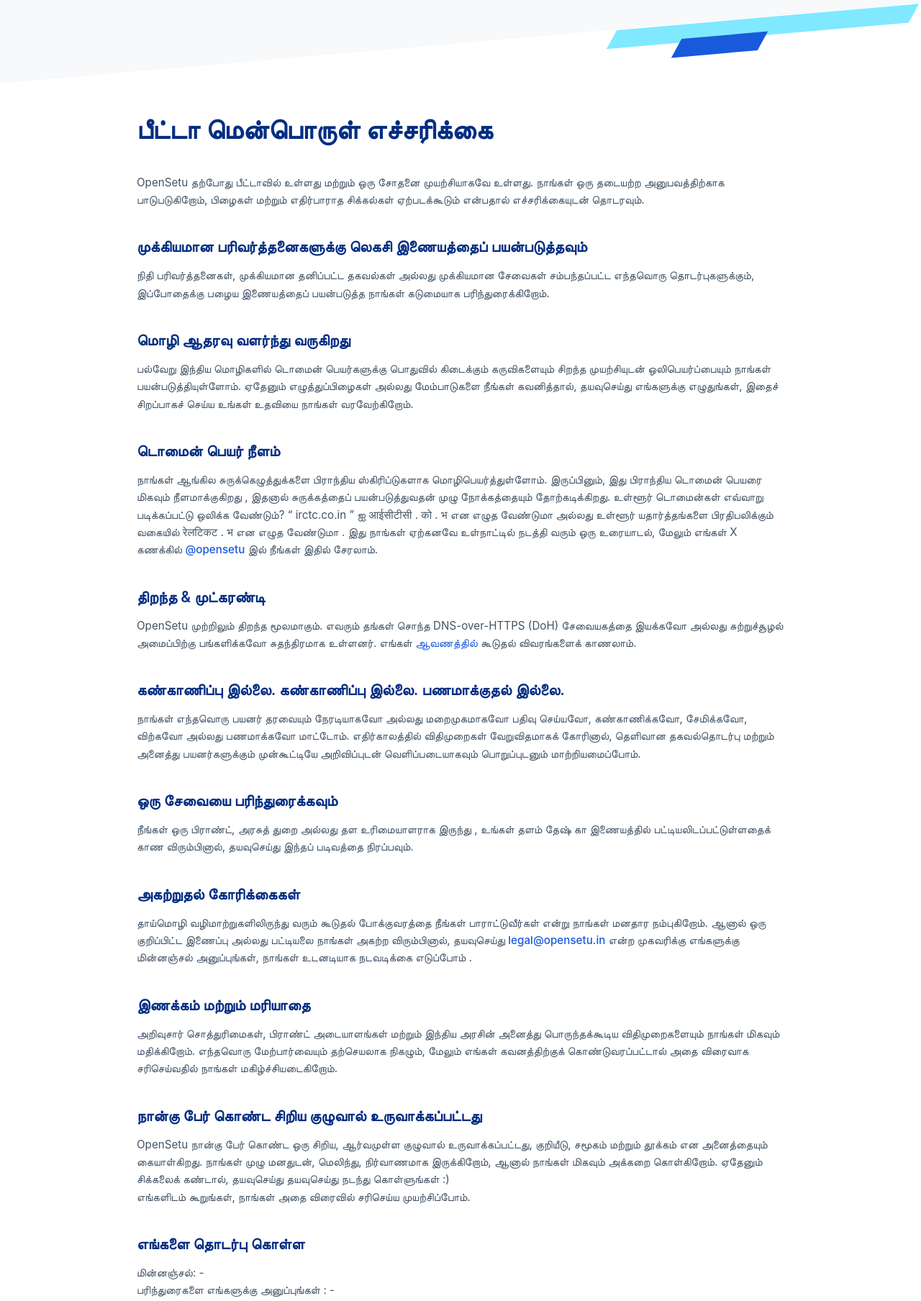
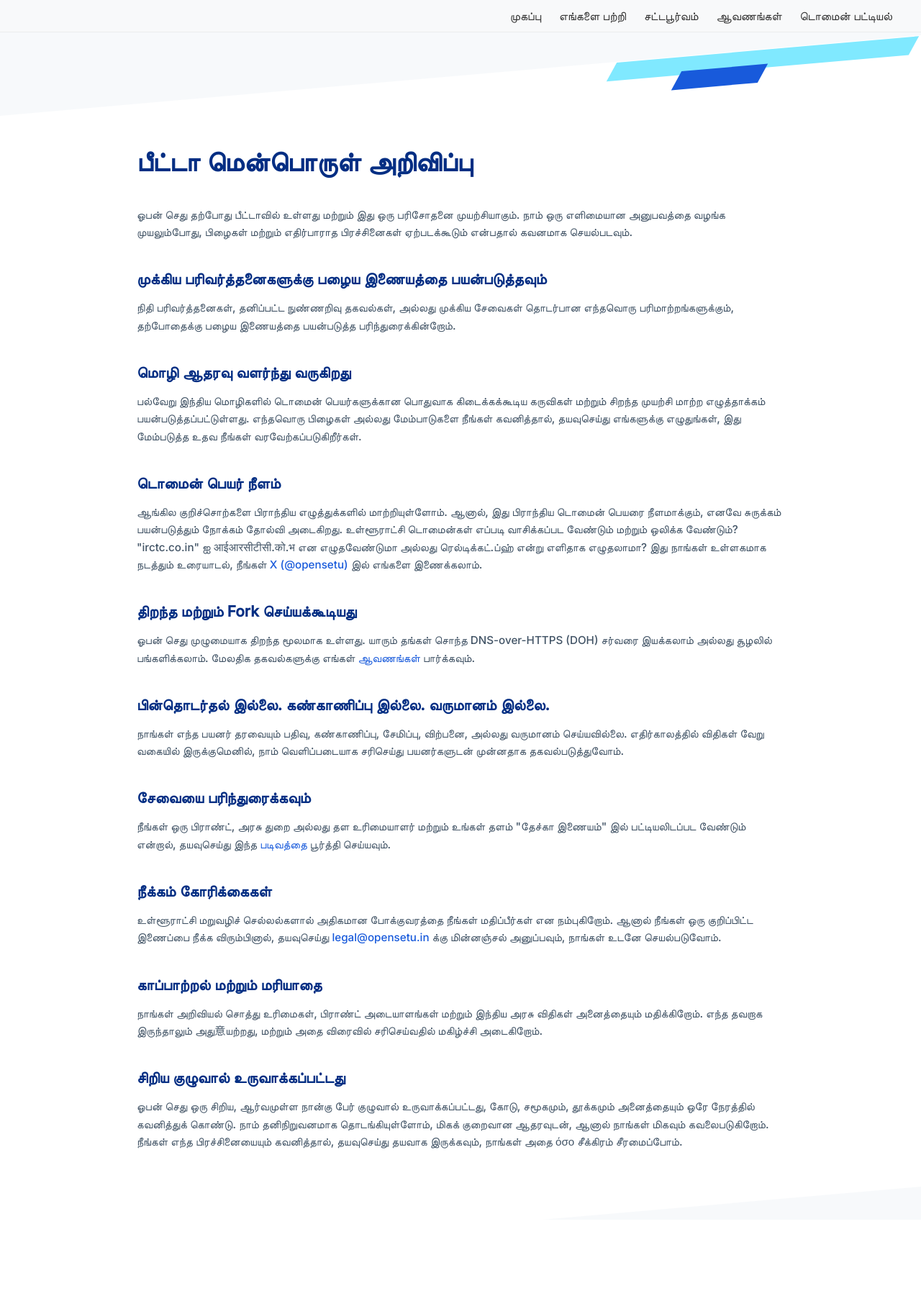
Before and after one commit to KritiShrivastava21/OpensetuTamil, a plain HTML site: page beta.html in a window 1280 px wide. Shown: the whole page at 72% size. After the commit the page ends 1695 px from the top, so only its background shows below. Drawn offline with Linux system fonts and the light colour scheme.

Commit message:
Update beta.html

```diff
--- a/beta.html
+++ b/beta.html
@@ -1,9 +1,128 @@
 <!DOCTYPE html>
-<html lang="ta">
+<html lang="en">
 <head>
   <meta charset="UTF-8" />
   <meta name="viewport" content="width=device-width, initial-scale=1.0"/>
-  <title>OpenSetu பீட்டா மென்பொருள் எச்சரிக்கை</title>
+  <title>OpenSetu Beta Software Alert</title>
+
+    <link href="https://fonts.googleapis.com/css2?family=Inter:wght@500&display=swap" rel="stylesheet">
+  <link rel="stylesheet" href="https://cdnjs.cloudflare.com/ajax/libs/font-awesome/6.6.0/css/all.min.css">
+
+
+    <style>
+    /* Menu bar styling */
+    .top-menu {
+      display: flex;
+      justify-content: flex-end;
+      align-items: center;
+      background: #f8f9fa;
+      padding: 12px 40px;
+      border-bottom: 1px solid rgba(0,0,0,0.05);
+      position: sticky;
+      top: 0;
+      z-index: 1000;
+    }
+    .top-menu a {
+      font-family: 'Inter', sans-serif;
+      color: #333;
+      text-decoration: none;
+      margin-left: 25px;
+      font-weight: 500;
+      transition: color 0.2s ease;
+    }
+    .top-menu a:hover {
+      color: #007BFF;
+    }
+
+    /* Hamburger button */
+    .menu-toggle {
+      display: none;
+      font-size: 1.5em;
+      background: none;
+      border: none;
+      cursor: pointer;
+      color: #333;
+    }
+
+    /* Side menu */
+    .side-menu {
+      height: 100%;
+      width: 0;
+      position: fixed;
+      top: 0;
+      right: 0;
+      background-color: #f8f9fa;
+      overflow-x: hidden;
+      transition: 0.3s;
+      padding-top: 60px;
+      z-index: 2000;
+    }
+    .side-menu a {
+      display: block;
+      padding: 10px 20px;
+      color: #333;
+      text-decoration: none;
+      font-family: 'Inter', sans-serif;
+      font-weight: 500;
+    }
+    .side-menu a:hover {
+      color: #007BFF;
+    }
+    .side-menu .close-btn {
+      position: absolute;
+      top: 15px;
+      right: 20px;
+      font-size: 2em;
+      text-decoration: none;
+      color: #333;
+    }
+
+    /* Responsive rules */
+    @media (max-width: 768px) {
+      .top-menu a {
+        display: none;
+      }
+      .menu-toggle {
+        display: block;
+        margin-left: auto;
+      }
+    }
+  </style>
+</head>
+<body class="page">
+
+ <!-- Top Menu -->
+<nav class="top-menu">
+  <a href="index.html">முகப்பு</a>
+  <a href="about.html">எங்களை பற்றி</a>
+  <a href="beta.html">சட்டபூர்வம்</a>
+  <a href="documentation.html">ஆவணங்கள்</a>
+  <a href="domain.html">டொமைன் பட்டியல்</a>
+  <button class="menu-toggle" onclick="openMenu()"><i class="fas fa-bars"></i></button>
+</nav>
+
+<!-- Side Menu -->
+<div id="sideMenu" class="side-menu">
+  <a href="javascript:void(0)" class="close-btn" onclick="closeMenu()">&times;</a>
+  <a href="index.html">முகப்பு</a>
+  <a href="about.html">எங்களை பற்றி</a>
+  <a href="beta.html">சட்டபூர்வம்</a>
+  <a href="documentation.html">ஆவணங்கள்</a>
+  <a href="domain.html">டொமைன் பட்டியல்</a>
+</div>
+
+
+  <script>
+function openMenu() {
+  document.getElementById("sideMenu").style.width = "250px"; // Adjust width as needed
+}
+
+function closeMenu() {
+  document.getElementById("sideMenu").style.width = "0";
+}
+</script>
+
+
   <style>
     body {
       margin: 0;
@@ -20,7 +139,7 @@
       position: absolute;
       top: 60px;
       width: 100%;
-      height: 2060px;
+      height: 1600px;
       background: white;
       transform: skewY(-5deg);
       z-index: 0;
@@ -116,64 +235,59 @@
     </div>
 
    <section class="section">
-      <h1>பீட்டா மென்பொருள் எச்சரிக்கை</h1>
+  <h1>பீட்டா மென்பொருள் அறிவிப்பு</h1>
 
   <p>
-        OpenSetu தற்போது பீட்டாவில் உள்ளது மற்றும் ஒரு சோதனை முயற்சியாகவே உள்ளது. நாங்கள் ஒரு தடையற்ற அனுபவத்திற்காக பாடுபடுகிறோம், பிழைகள் மற்றும் எதிர்பாராத சிக்கல்கள் ஏற்படக்கூடும் என்பதால் எச்சரிக்கையுடன் தொடரவும்.
+    ஓபன் செது தற்போது பீட்டாவில் உள்ளது மற்றும் இது ஒரு பரிசோதனை முயற்சியாகும். நாம் ஒரு எளிமையான அனுபவத்தை வழங்க முயலும்போது, பிழைகள் மற்றும் எதிர்பாராத பிரச்சினைகள் ஏற்படக்கூடும் என்பதால் கவனமாக செயல்படவும்.
   </p>
 
-      <h2>முக்கியமான பரிவர்த்தனைகளுக்கு லெகசி இணையத்தைப் பயன்படுத்தவும்</h2>
+  <h2>முக்கிய பரிவர்த்தனைகளுக்கு பழைய இணையத்தை பயன்படுத்தவும்</h2>
   <p>
-        நிதி பரிவர்த்தனைகள், முக்கியமான தனிப்பட்ட தகவல்கள் அல்லது முக்கியமான சேவைகள் சம்பந்தப்பட்ட எந்தவொரு தொடர்புகளுக்கும், இப்போதைக்கு பழைய இணையத்தைப் பயன்படுத்த நாங்கள் கடுமையாக பரிந்துரைக்கிறோம்.
+    நிதி பரிவர்த்தனைகள், தனிப்பட்ட நுண்ணறிவு தகவல்கள், அல்லது முக்கிய சேவைகள் தொடர்பான எந்தவொரு பரிமாற்றங்களுக்கும், தற்போதைக்கு பழைய இணையத்தை பயன்படுத்த பரிந்துரைக்கின்றோம்.
   </p>
 
   <h2>மொழி ஆதரவு வளர்ந்து வருகிறது</h2>
   <p>
-        பல்வேறு இந்திய மொழிகளில் டொமைன் பெயர்களுக்கு பொதுவில் கிடைக்கும் கருவிகளையும் சிறந்த முயற்சியுடன் ஒலிபெயர்ப்பையும் நாங்கள் பயன்படுத்தியுள்ளோம். ஏதேனும் எழுத்துப்பிழைகள் அல்லது மேம்பாடுகளை நீங்கள் கவனித்தால், தயவுசெய்து எங்களுக்கு எழுதுங்கள், இதைச் சிறப்பாகச் செய்ய உங்கள் உதவியை நாங்கள் வரவேற்கிறோம்.
+    பல்வேறு இந்திய மொழிகளில் டொமைன் பெயர்களுக்கான பொதுவாக கிடைக்கக்கூடிய கருவிகள் மற்றும் சிறந்த முயற்சி மாற்ற எழுத்தாக்கம் பயன்படுத்தப்பட்டுள்ளது. எந்தவொரு பிழைகள் அல்லது மேம்பாடுகளை நீங்கள் கவனித்தால், தயவுசெய்து எங்களுக்கு எழுதுங்கள், இது மேம்படுத்த உதவ நீங்கள் வரவேற்கப்படுகிறீர்கள்.
   </p>
 
   <h2>டொமைன் பெயர் நீளம்</h2>
   <p>
-        நாங்கள் ஆங்கில சுருக்கெழுத்துக்களை பிராந்திய ஸ்கிரிப்டுகளாக மொழிபெயர்த்துள்ளோம். இருப்பினும், இது பிராந்திய டொமைன் பெயரை மிகவும் நீளமாக்குகிறது , இதனால் சுருக்கத்தைப் பயன்படுத்துவதன் முழு நோக்கத்தையும் தோற்கடிக்கிறது. உள்ளூர் டொமைன்கள் எவ்வாறு படிக்கப்பட்டு ஒலிக்க வேண்டும்? “ irctc.co.in ” ஐ आईसीटीसी . को . भ என எழுத வேண்டுமா அல்லது உள்ளூர் யதார்த்தங்களை பிரதிபலிக்கும் வகையில் रेलटिकट . भ என எழுத வேண்டுமா . இது நாங்கள் ஏற்கனவே உள்நாட்டில் நடத்தி வரும் ஒரு உரையாடல், மேலும் எங்கள் X கணக்கில் <a href="https://x.com/opensetu" target="_blank">@opensetu</a> இல் நீங்கள் இதில் சேரலாம்.
+    ஆங்கில குறிச்சொற்களை பிராந்திய எழுத்துக்களில் மாற்றியுள்ளோம். ஆனால், இது பிராந்திய டொமைன் பெயரை நீளமாக்கும், எனவே சுருக்கம் பயன்படுத்தும் நோக்கம் தோல்வி அடைகிறது. உள்ளூராட்சி டொமைன்கள் எப்படி வாசிக்கப்பட வேண்டும் மற்றும் ஒலிக்க வேண்டும்? <br> "irctc.co.in" ஐ आईआरसीटीसी.को.भ என எழுதவேண்டுமா அல்லது ரெல்டிக்கட்.ப்ஹ் என்று எளிதாக எழுதலாமா? இது நாங்கள் உள்ளகமாக நடத்தும் உரையாடல், நீங்கள் <a href="https://x.com/opensetu" target="_blank">X (@opensetu)</a> இல் எங்களை இணைக்கலாம்.
   </p>
 
-      <h2>திறந்த & முட்கரண்டி</h2>
+  <h2>திறந்த மற்றும் Fork செய்யக்கூடியது</h2>
   <p>
-        OpenSetu முற்றிலும் திறந்த மூலமாகும். எவரும் தங்கள் சொந்த DNS-over-HTTPS (DoH) சேவையகத்தை இயக்கவோ அல்லது சுற்றுச்சூழல் அமைப்பிற்கு பங்களிக்கவோ சுதந்திரமாக உள்ளனர். எங்கள் <a href="/documentation">ஆவணத்தில்</a> கூடுதல் விவரங்களைக் காணலாம்.
+    ஓபன் செது முழுமையாக திறந்த மூலமாக உள்ளது. யாரும் தங்கள் சொந்த DNS-over-HTTPS (DOH) சர்வரை இயக்கலாம் அல்லது சூழலில் பங்களிக்கலாம். மேலதிக தகவல்களுக்கு எங்கள் <a href="documentation.html">ஆவணங்கள்</a> பார்க்கவும்.
   </p>
 
-      <h2>கண்காணிப்பு இல்லை. கண்காணிப்பு இல்லை. பணமாக்குதல் இல்லை.</h2>
+  <h2>பின்தொடர்தல் இல்லை. கண்காணிப்பு இல்லை. வருமானம் இல்லை.</h2>
   <p>
-        நாங்கள் எந்தவொரு பயனர் தரவையும் நேரடியாகவோ அல்லது மறைமுகமாகவோ பதிவு செய்யவோ, கண்காணிக்கவோ, சேமிக்கவோ, விற்கவோ அல்லது பணமாக்கவோ மாட்டோம். எதிர்காலத்தில் விதிமுறைகள் வேறுவிதமாகக் கோரினால், தெளிவான தகவல்தொடர்பு மற்றும் அனைத்து பயனர்களுக்கும் முன்கூட்டியே அறிவிப்புடன் வெளிப்படையாகவும் பொறுப்புடனும் மாற்றியமைப்போம்.
+    நாங்கள் எந்த பயனர் தரவையும் பதிவு, கண்காணிப்பு, சேமிப்பு, விற்பனை, அல்லது வருமானம் செய்யவில்லை. எதிர்காலத்தில் விதிகள் வேறு வகையில் இருக்குமெனில், நாம் வெளிப்படையாக சரிசெய்து பயனர்களுடன் முன்னதாக தகவல்படுத்துவோம்.
   </p>
 
-      <h2>ஒரு சேவையை பரிந்துரைக்கவும்</h2>
+  <h2>சேவையை பரிந்துரைக்கவும்</h2>
   <p>
-        நீங்கள் ஒரு பிராண்ட், அரசுத் துறை அல்லது தள உரிமையாளராக இருந்து , உங்கள் தளம் தேஷ் கா இணையத்தில் பட்டியலிடப்பட்டுள்ளதைக் காண விரும்பினால், தயவுசெய்து இந்தப் படிவத்தை நிரப்பவும்.
+    நீங்கள் ஒரு பிராண்ட், அரசு துறை அல்லது தள உரிமையாளர் மற்றும் உங்கள் தளம் "தேச்கா இணையம்" இல் பட்டியலிடப்பட வேண்டும் என்றால், தயவுசெய்து இந்த <a href="link" class="highlight">படிவத்தை</a> பூர்த்தி செய்யவும்.
   </p>
 
-      <h2>அகற்றுதல் கோரிக்கைகள்</h2>
+  <h2>நீக்கம் கோரிக்கைகள்</h2>
   <p>
-        தாய்மொழி வழிமாற்றுகளிலிருந்து வரும் கூடுதல் போக்குவரத்தை நீங்கள் பாராட்டுவீர்கள் என்று நாங்கள் மனதார நம்புகிறோம். ஆனால் ஒரு குறிப்பிட்ட இணைப்பு அல்லது பட்டியலை நாங்கள் அகற்ற விரும்பினால், தயவுசெய்து <a href="mailto:legal@opensetu.in">legal@opensetu.in</a> என்ற முகவரிக்கு எங்களுக்கு மின்னஞ்சல் அனுப்புங்கள், நாங்கள் உடனடியாக நடவடிக்கை எடுப்போம் .
+    உள்ளூராட்சி மறுவழிச் செல்லல்களால் அதிகமான போக்குவரத்தை நீங்கள் மதிப்பீர்கள் என நம்புகிறோம். ஆனால் நீங்கள் ஒரு குறிப்பிட்ட இணைப்பை நீக்க விரும்பினால், தயவுசெய்து <a href="mailto:legal@opensetu.in">legal@opensetu.in</a> க்கு மின்னஞ்சல் அனுப்பவும், நாங்கள் உடனே செயல்படுவோம்.
   </p>
 
-      <h2>இணக்கம் மற்றும் மரியாதை</h2>
+  <h2>காப்பாற்றல் மற்றும் மரியாதை</h2>
   <p>
-        அறிவுசார் சொத்துரிமைகள், பிராண்ட் அடையாளங்கள் மற்றும் இந்திய அரசின் அனைத்து பொருந்தக்கூடிய விதிமுறைகளையும் நாங்கள் மிகவும் மதிக்கிறோம். எந்தவொரு மேற்பார்வையும் தற்செயலாக நிகழும், மேலும் எங்கள் கவனத்திற்குக் கொண்டுவரப்பட்டால் அதை விரைவாக சரிசெய்வதில் நாங்கள் மகிழ்ச்சியடைகிறோம்.
+    நாங்கள் அறிவியல் சொத்து உரிமைகள், பிராண்ட் அடையாளங்கள் மற்றும் இந்திய அரசு விதிகள் அனைத்தையும் மதிக்கிறோம். எந்த தவறாக இருந்தாலும் அது意யற்றது, மற்றும் அதை விரைவில் சரிசெய்வதில் மகிழ்ச்சி அடைகிறோம்.
   </p>
 
-      <h2>நான்கு பேர் கொண்ட சிறிய குழுவால் உருவாக்கப்பட்டது</h2>
+  <h2>சிறிய குழுவால் உருவாக்கப்பட்டது</h2>
   <p>
-        OpenSetu நான்கு பேர் கொண்ட ஒரு சிறிய, ஆர்வமுள்ள குழுவால் உருவாக்கப்பட்டது, குறியீடு, சமூகம் மற்றும் தூக்கம் என அனைத்தையும் கையாள்கிறது. நாங்கள் முழு மனதுடன், மெலிந்து, நிர்வாணமாக இருக்கிறோம், ஆனால் நாங்கள் மிகவும் அக்கறை கொள்கிறோம். ஏதேனும் சிக்கலைக் கண்டால், தயவுசெய்து தயவுசெய்து நடந்து கொள்ளுங்கள் :) <br>எங்களிடம் கூறுங்கள், நாங்கள் அதை விரைவில் சரிசெய்ய முயற்சிப்போம்.
+    ஓபன் செது ஒரு சிறிய, ஆர்வமுள்ள நான்கு பேர் குழுவால் உருவாக்கப்பட்டது, கோடு, சமூகமும், தூக்கமும் அனைத்தையும் ஒரே நேரத்தில் கவனித்துக் கொண்டு. நாம் தனிநிறுவனமாக தொடங்கியுள்ளோம், மிகக் குறைவான ஆதரவுடன், ஆனால் நாங்கள் மிகவும் கவலைபடுகிறோம். நீங்கள் எந்த பிரச்சினையையும் கவனித்தால், தயவுசெய்து தயவாக இருக்கவும், நாங்கள் அதை όσο சீக்கிரம் சீரமைப்போம்.
   </p>
 
-      <h2>எங்களை தொடர்பு கொள்ள</h2>
-      <p>
-        மின்னஞ்சல்: -<br>
-        பரிந்துரைகளை எங்களுக்கு அனுப்புங்கள் : -
-      </p>
 </section>
-  </section>
+
 
 </body>
 </html>
```
Lines whose indentation alone changed are shown as unchanged.
